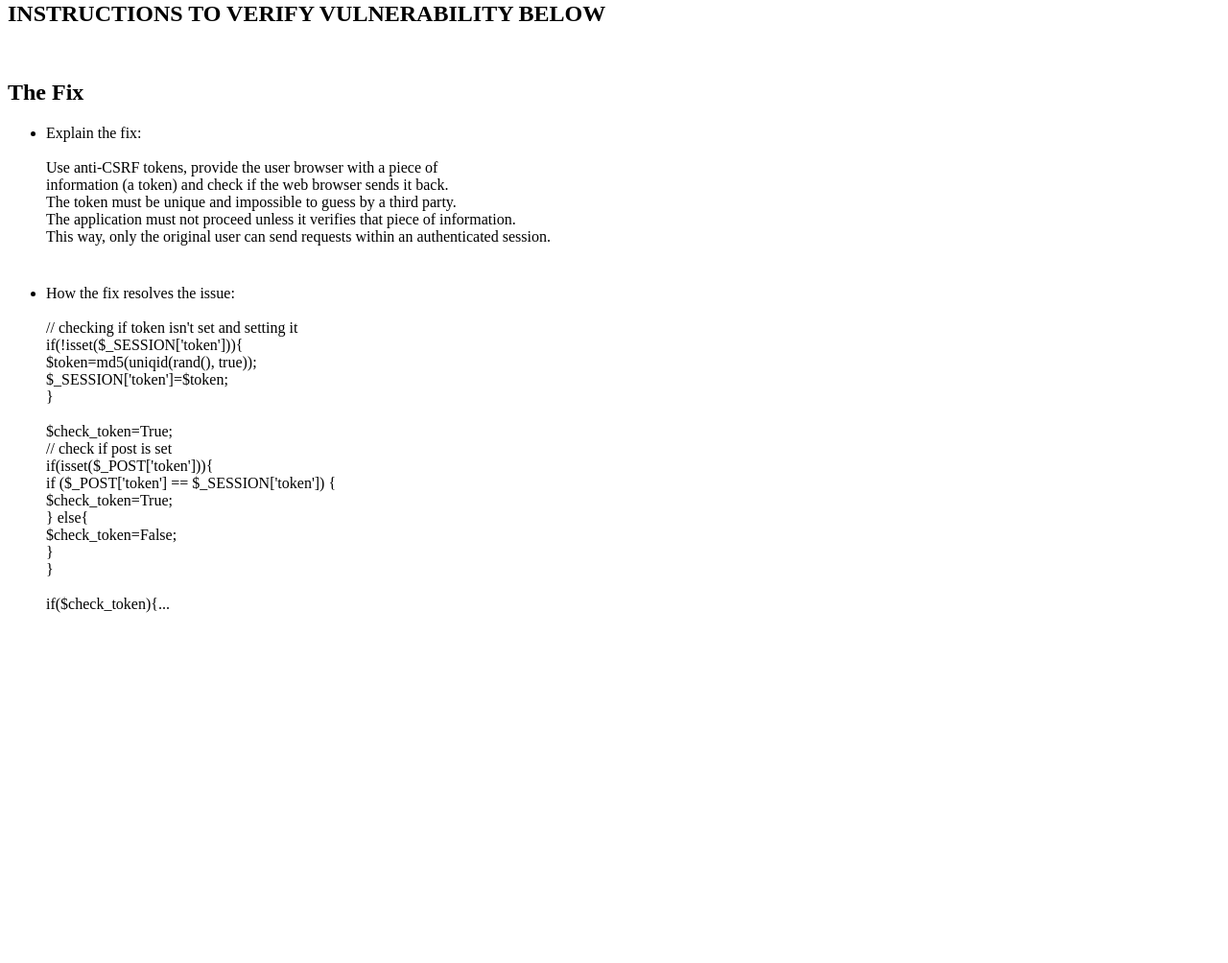
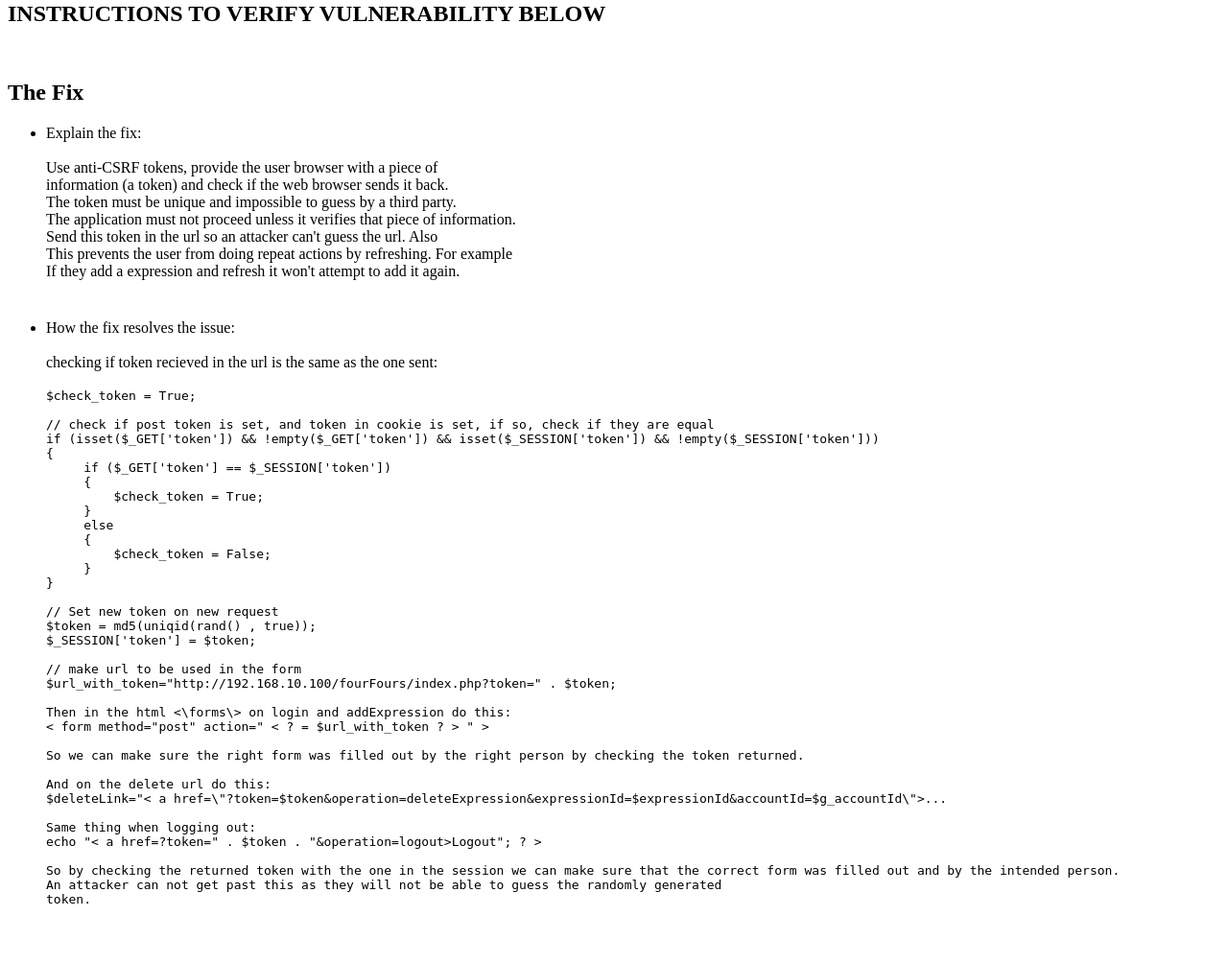
Before and after one commit to hsajjad14/csc347-A2, a PHP site: page /csrf.html in a window 1280 px wide. Shown: the part 1093-2097 px from the top of the page at 96% size. Before the commit the page ends 1732 px from the top, so only its background shows below. Run offline with PHP 8.4, Linux system fonts and the light colour scheme.

Commit message:
fixed csrf tokens

```diff
--- a/a2/softwareSecurity/csrf.html
+++ b/a2/softwareSecurity/csrf.html
@@ -70,28 +70,54 @@
 				information (a token) and check if the web browser sends it back.<br>
 				 The token must be unique and impossible to guess by a third party.<br>
 				  The application must not proceed unless it verifies that piece of information.<br>
-					This way, only the original user can send requests within an authenticated session.
+					Send this token in the url so an attacker can't guess the url. Also <br>
+					This prevents the user from doing repeat actions by refreshing. For example <br>
+					If they add a expression and refresh it won't attempt to add it again.
 <xmp>
 </xmp>
 			</li>
 			<li> How the fix resolves the issue:<br><br>
-				// checking if token isn't set and setting it<br>
-				if(!isset($_SESSION['token'])){<br>
-					$token=md5(uniqid(rand(), true));<br>
-					$_SESSION['token']=$token;<br>
-				}<br>
+
+				checking if token recieved in the url is the same as the one sent:<br><br>
+				<code>
+					$check_token = True;<br><br>
+					// check if post token is set, and token in cookie is set, if so, check if they are equal<br>
+					if (isset($_GET['token']) && !empty($_GET['token']) && isset($_SESSION['token']) && !empty($_SESSION['token']))<br>
+					{<br>
+					 &nbsp;&nbsp;&nbsp;&nbsp;   if ($_GET['token'] == $_SESSION['token'])<br>
+					  &nbsp;&nbsp;&nbsp;&nbsp;  {<br>
+					     &nbsp;&nbsp;&nbsp;&nbsp;&nbsp;&nbsp;&nbsp;&nbsp;   $check_token = True;<br>
+					   &nbsp;&nbsp;&nbsp;&nbsp; }<br>
+					  &nbsp;&nbsp;&nbsp;&nbsp;  else<br>
+					  &nbsp;&nbsp;&nbsp;&nbsp;  {<br>
+					   &nbsp;&nbsp;&nbsp;&nbsp;&nbsp;&nbsp;&nbsp;&nbsp;     $check_token = False;<br>
+					  &nbsp;&nbsp;&nbsp;&nbsp;  }<br>
+					}<br>
 <br>
-				$check_token=True;<br>
-				// check if post is set<br>
-				if(isset($_POST['token'])){<br>
-					if ($_POST['token'] == $_SESSION['token']) {<br>
-						$check_token=True;<br>
-					} else{<br>
-						$check_token=False;<br>
-					}<br>
-				}<br><br>
+					// Set new token on new request<br>
+					$token = md5(uniqid(rand() , true));<br>
+					$_SESSION['token'] = $token;<br>
+<br>
+					// make url to be used in the form<br>
+					$url_with_token="http://192.168.10.100/fourFours/index.php?token=" . $token;<br><br>
+					Then in the html <\forms\> on login and addExpression do this:
+					<br>
+					< form method="post" action=" < ? = $url_with_token ? > " ><br><br>
+					So we can make sure the right form was filled out by the right person by checking
+					the token returned.<br><br>
+					And on the delete url do this:<br>
+					$deleteLink="< a href=\"?token=$token&operation=deleteExpression&expressionId=$expressionId&accountId=$g_accountId\">...<br>
+					<br>
+					Same thing when logging out:<br>
+					echo "< a href=?token=" . $token . "&operation=logout>Logout</ a>"; ? >
+					<br><br>
+					So by checking the returned token with the one in the session we can make sure
+					that the correct form was filled out and by the intended person.<br>
+					An attacker can not get past this as they will not be able to guess the randomly generated<br>
+					token.
+<br><br>
 
-				if($check_token){...<br>
+				</code>
 <xmp>
 </xmp>
 			</li>
```
Also changed, not shown: a2/softwareSecurity/index_fixed.php (+19 -14 lines), a2/softwareSecurity/xss.html (+4 -3 lines), fourFours/index.php (+9 -13 lines), vulnerability_fixes/index_backup.php (+10 -16 lines).
